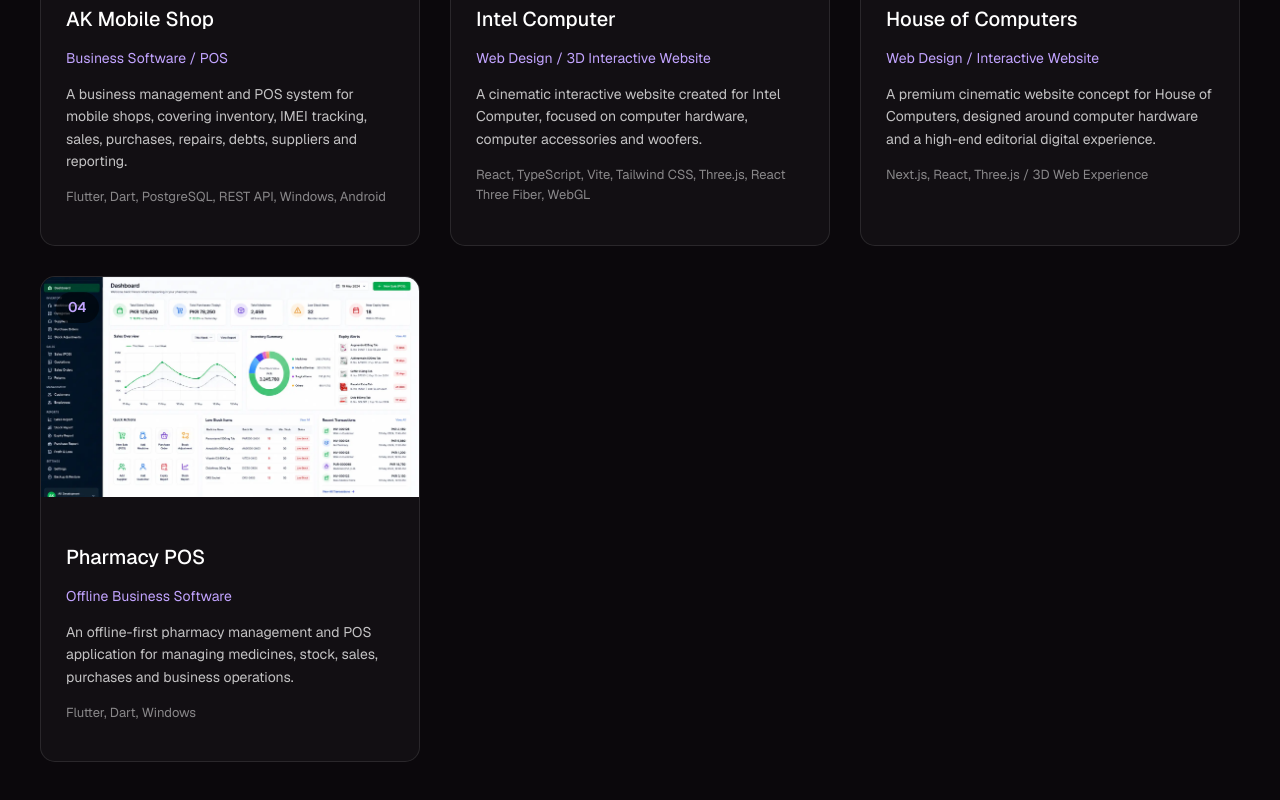
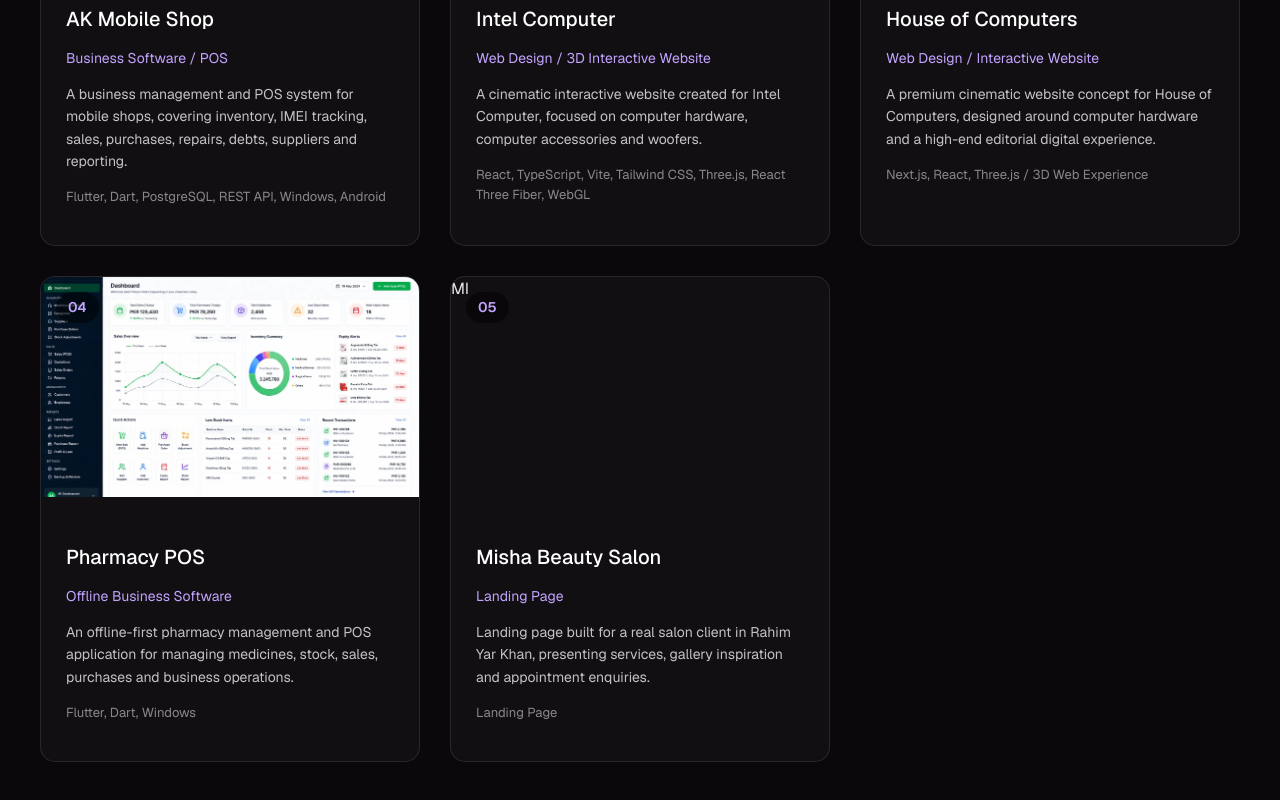
Before and after one commit to u737300-ui/portfolio-website, a React (Vite) app: page /myworks in a window 1280 px wide. Shown: the part 675-1475 px from the top of the page. Built offline with nearby package versions, Linux system fonts and the light colour scheme.

Commit message:
Add Misha Beauty Salon project and public contact email
Add Misha Beauty Salon as a Landing Page project linking to https://miishasaloon.vercel.app, and set the public contact email to arslan100110011@gmail.com.

```diff
--- a/src/config.ts
+++ b/src/config.ts
@@ -60,11 +60,11 @@ export const config = {
             technologies: "Flutter, Dart, Windows",
             features: ["Medicine inventory and stock", "Purchases and sales", "Customer records and expiry tracking", "Business reports"],
             image: "/projects/pharmacy-pos.webp",
-            status: "Ongoing project"
+            status: "Ongoing project" }, { id: 5, title: "Misha Beauty Salon", category: "Landing Page", description: "Landing page built for a real salon client in Rahim Yar Khan, presenting services, gallery inspiration and appointment enquiries.", technologies: "Landing Page", features: ["Service categories and gallery inspiration", "WhatsApp appointment enquiry", "Location in Trust Colony, Rahim Yar Khan"], link: "https://miishasaloon.vercel.app", status: "Live Demo"
         }
     ] as Project[],
     contact: {
-        email: null as string | null,
+        email: "arslan100110011@gmail.com",
         github: null as string | null,
         linkedin: "https://www.linkedin.com/in/arslan-mohsin-b53580388/",
         instagram: "https://www.instagram.com/its.mr.ars/",
```
